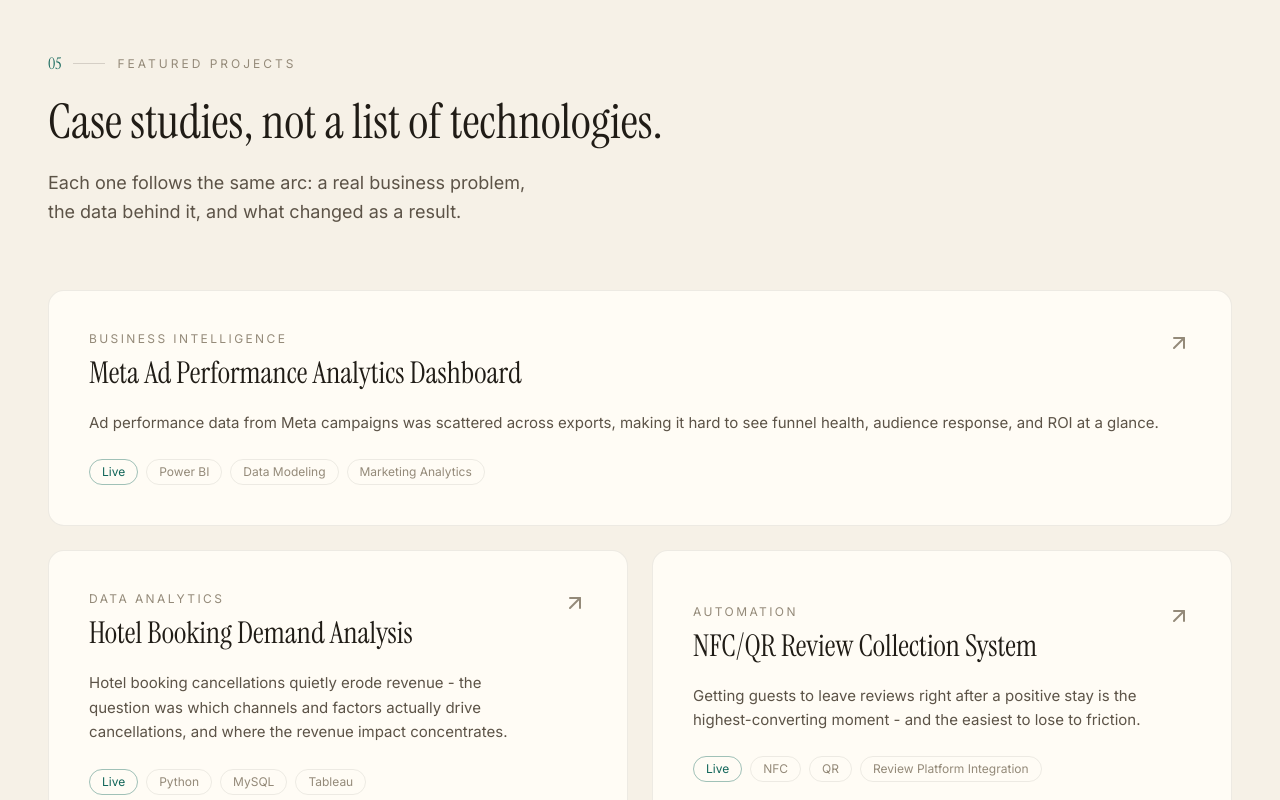
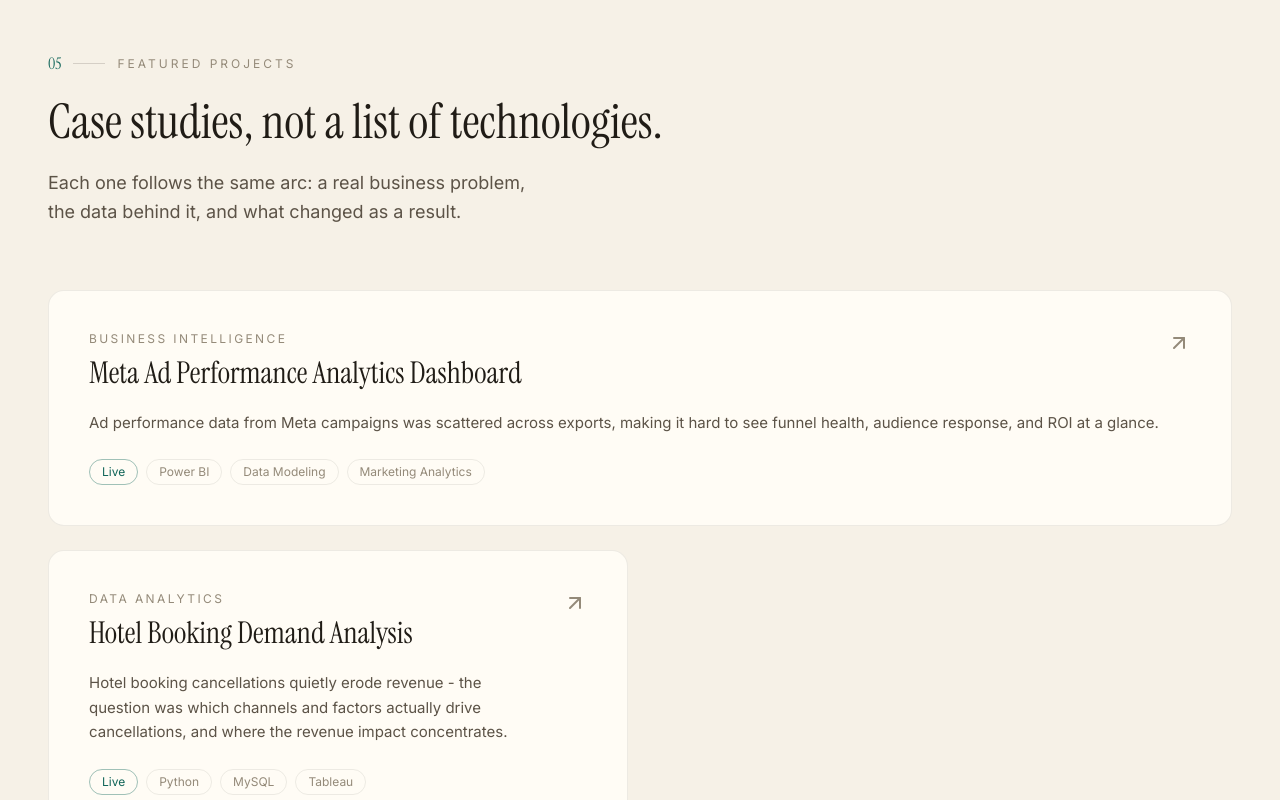
Before and after one commit to YRMishra19/Yash-Portfolio, a React (Vite) app: page / in a window 1280 px wide. Shown: the part 8260-9060 px from the top of the page. Built offline with nearby package versions, Linux system fonts and the light colour scheme.

Commit message:
Trim projects to Meta Ad, Hotel Booking, Jamsan Social Hub

```diff
--- a/src/data/projects.ts
+++ b/src/data/projects.ts
@@ -48,21 +48,6 @@ export const projects: Project[] = [
     links: [{ label: "GitHub", href: "https://github.com/YRMishra19/JHM-Hotel-Analysis" }],
   },
   {
-    id: "nfc-qr-review",
-    title: "NFC/QR Review Collection System",
-    category: "Automation",
-    status: "Live",
-    problem:
-      "Getting guests to leave reviews right after a positive stay is the highest-converting moment - and the easiest to lose to friction.",
-    approach:
-      "Designed a tap/scan-based review flow (NFC and QR) that routes guests straight to the right review platform at the right moment.",
-    solution: "A review collection system deployed across Jamsan properties, independently built and rolled out.",
-    result: "[ADD METRIC] - add review-volume or rating-impact figures once available.",
-    role: "Independently developed and deployed.",
-    tech: ["NFC", "QR", "Review Platform Integration"],
-    links: [],
-  },
-  {
     id: "jamsan-social-hub",
     title: "Jamsan Social Hub",
     category: "AI / Internal Platform",
@@ -79,17 +64,4 @@ export const projects: Project[] = [
     links: [],
     featured: true,
   },
-  {
-    id: "applyai",
-    title: "ApplyAI",
-    category: "AI",
-    status: "In Progress",
-    problem: "[ADD INFORMATION] - describe the job-application pain point ApplyAI addresses.",
-    approach: "[ADD INFORMATION] - describe the technical approach and architecture.",
-    solution: "An AI-powered job application tool, independently developed.",
-    result: "[ADD INFORMATION] - add usage or outcome details once available.",
-    role: "Independently developed.",
-    tech: ["[ADD TECH STACK]"],
-    links: [],
-  },
 ];
```
